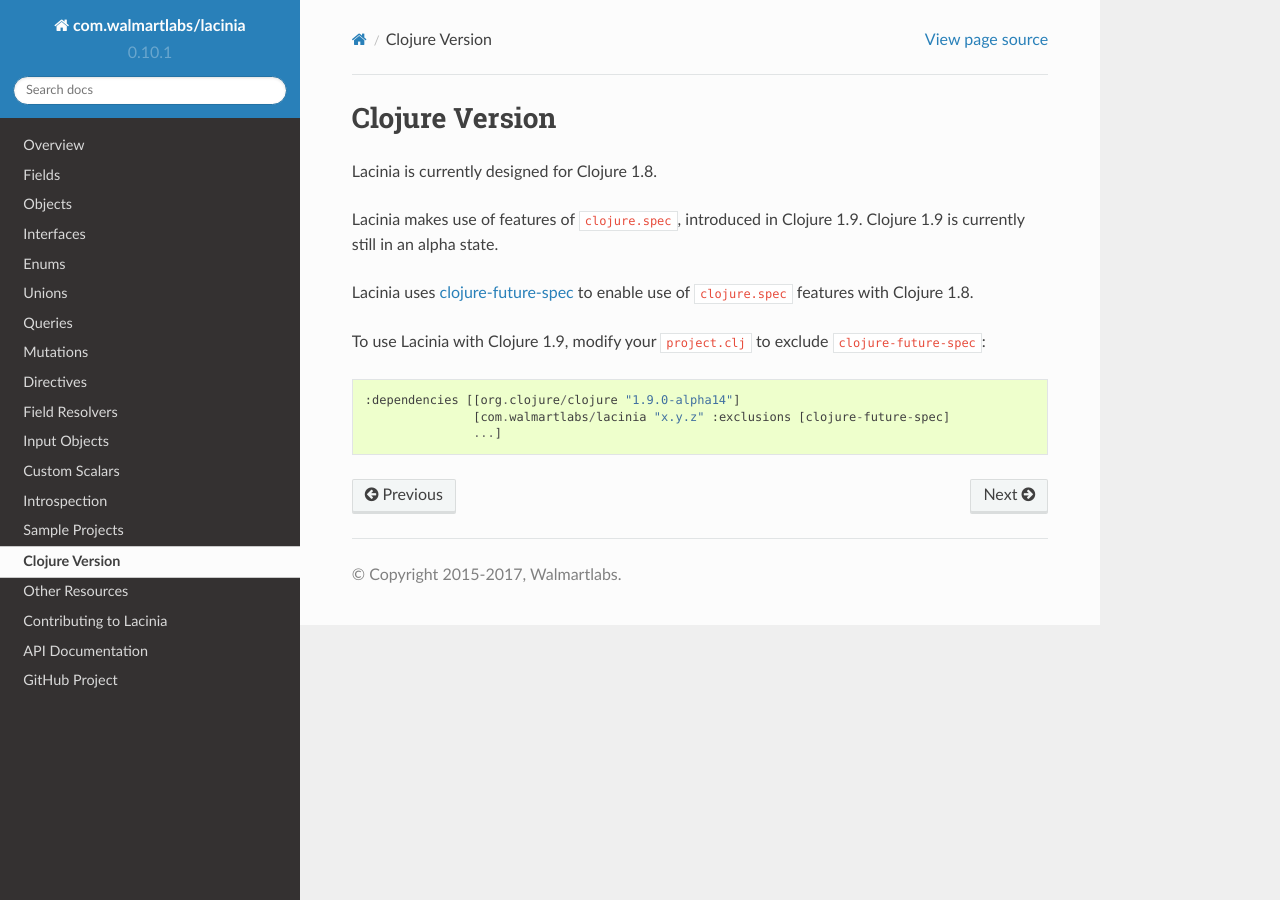
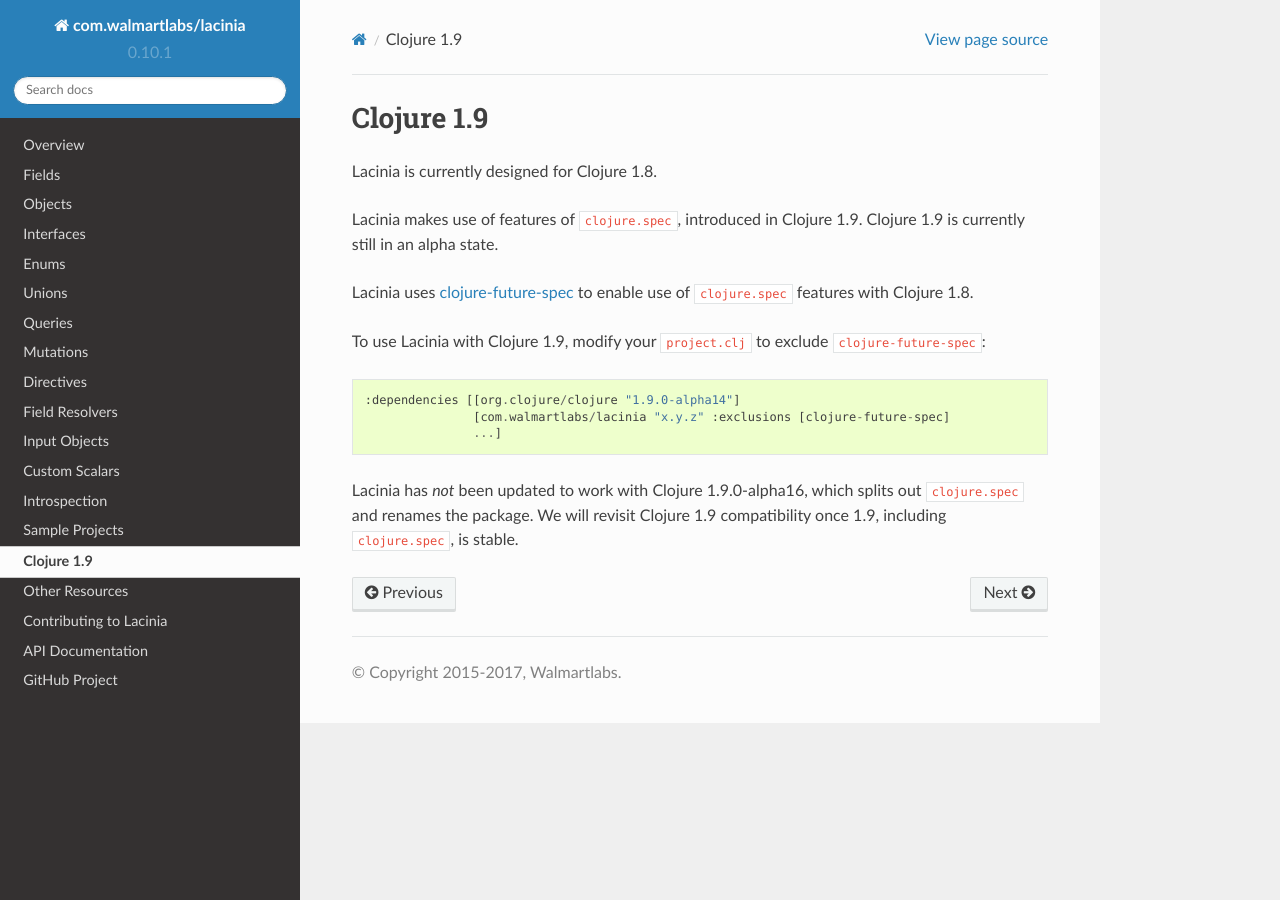
Before and after one commit to walmartlabs/lacinia, a Sphinx documentation site: the page built from docs/clojure.rst, in a window 1280 px wide. Built offline with Sphinx 7.4.7 and the Read the Docs theme 2.0.0, drawn with Linux system fonts in a browser that asks for light colours.

```diff
--- a/docs/clojure.rst
+++ b/docs/clojure.rst
@@ -1,5 +1,5 @@
-Clojure Version
-===============
+Clojure 1.9
+===========
 
 Lacinia is currently designed for Clojure 1.8.
 
@@ -14,3 +14,7 @@ To use Lacinia with Clojure 1.9, modify your :file:`project.clj` to exclude ``cl
     :dependencies [[org.clojure/clojure "1.9.0-alpha14"]
                    [com.walmartlabs/lacinia "x.y.z" :exclusions [clojure-future-spec]
                    ...]
+
+Lacinia has *not* been updated to work with Clojure 1.9.0-alpha16, which splits out ``clojure.spec``
+and renames the package.
+We will revisit Clojure 1.9 compatibility once 1.9, including ``clojure.spec``, is stable.
```
Also changed, not shown: CHANGES.md (+4 -2 lines), README.md (+8 -8 lines), docs/resolve/timing.rst (+6 -1 lines).
